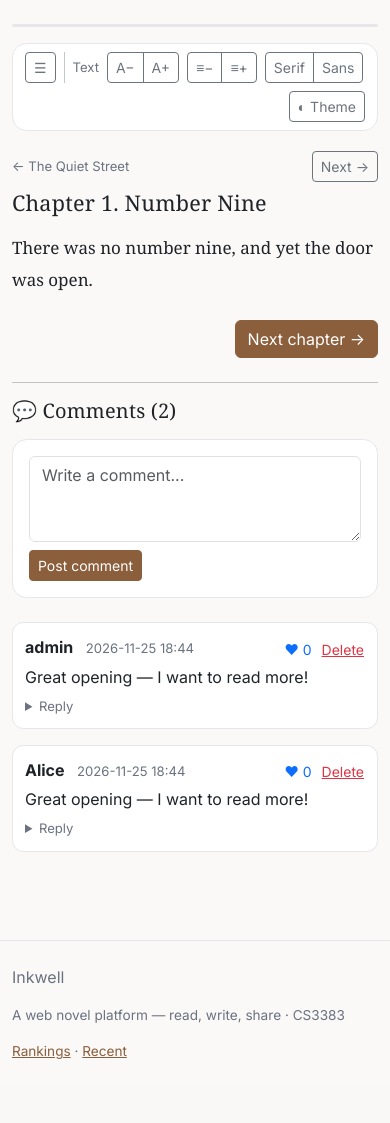
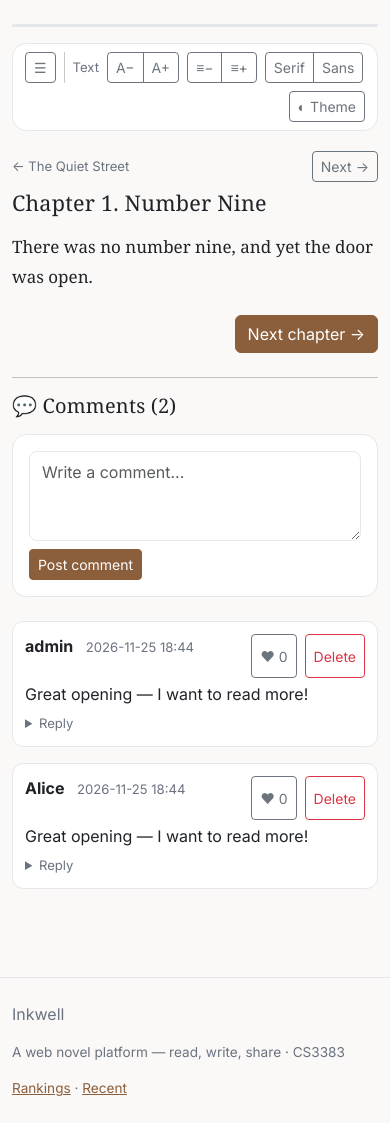
Before and after one commit to StrikeAtZeroHour/cs3383-web-novel-platform, a Django app: page /novels/3/chapters/1/ in a window 390 px wide. Shown: the part 57-1180 px from the top of the page. Before the commit the page ends 1116 px from the top, so only its background shows below. Run offline with Django 5.2, Linux system fonts and the light colour scheme; a user stored in the database is signed in; data comes from the database, SQL or seed files in the repository; data that the repository does not hold is empty.

Commit message:
UI audit fixes: dark-mode contrast (4.5:1), token status badges, reader line-height 1.75 + line-length 60-75 chars, 44px tap targets, single primary CTA for authors, 2-up home cards, focus rings, mobile card density, CSS form fallback

```diff
--- a/src/static/css/site.css
+++ b/src/static/css/site.css
@@ -15,16 +15,24 @@
   --shadow-sm: 0 1px 2px rgba(0,0,0,.05);
   --shadow-md: 0 6px 24px rgba(31,35,40,.08);
   --radius: 0.9rem;
+  --radius-sm: 0.5rem;
+  --border: 1px solid var(--line);
+  --focus: 0 0 0 3px rgba(139,94,60,.45);
+  /* spacing scale */
+  --space-1: 4px; --space-2: 8px; --space-3: 12px; --space-4: 16px; --space-5: 24px; --space-6: 32px;
+  /* type scale */
+  --text-xs: .75rem; --text-sm: .875rem; --text-base: 1rem; --text-lg: 1.25rem; --text-xl: 1.5rem; --text-2xl: 2rem;
   --serif: 'Noto Serif TC', Georgia, serif;
   --sans: 'Inter', system-ui, -apple-system, 'Segoe UI', 'Noto Sans TC', sans-serif;
   --reader-font: var(--serif);
   --reader-size: 1.0625rem;
-  --reader-line: 1.9;
+  --reader-line: 1.75;
+  --line-length: 38rem;
 }
 
 [data-theme="dark"] {
   --ink: #e6e6e6;
-  --muted: #9aa0a6;
+  --muted: #b6bcc4;
   --line: #2c3137;
   --accent: #c99a69;
   --accent-strong: #d9ab7d;
@@ -125,8 +133,12 @@ footer.app-footer { flex-shrink: 0; border-top: 1px solid var(--line); color: va
 .chapter-content {
   white-space: pre-wrap; font-family: var(--reader-font);
   line-height: var(--reader-line); font-size: var(--reader-size);
-  max-width: 42rem; margin-inline: auto;
+  max-width: var(--line-length); margin-inline: auto;
 }
+/* reader column wrapper removes the repeated inline widths */
+.reader-col { max-width: var(--line-length); margin-inline: auto; }
+.reader-col h1 { font-family: var(--reader-font); }
+.reader-toolbar { position: sticky; top: 4.25rem; }
 .reader-progress { height: 3px; background: var(--line); border-radius: 3px; overflow: hidden; }
 .reader-progress > span { display: block; height: 100%; width: 0; background: var(--accent); }
 
@@ -153,3 +165,40 @@ footer.app-footer { flex-shrink: 0; border-top: 1px solid var(--line); color: va
 
 .empty-state { text-align: center; color: var(--muted); padding: 3rem 1rem; }
 .empty-state .emoji { font-size: 2.5rem; display: block; margin-bottom: .5rem; }
+
+/* ---- status badges (C-02): token-based, readable in both themes ---- */
+.status-ongoing { background: var(--accent); color: #fff; }
+.status-completed { background: #2f6f4f; color: #fff; }
+
+/* ---- visible focus (accessibility): never remove outlines ---- */
+a:focus-visible, button:focus-visible, .btn:focus-visible,
+.form-control:focus-visible, .form-select:focus-visible,
+.chip:focus-visible, .icon-btn:focus-visible {
+  outline: none; box-shadow: var(--focus); border-radius: var(--radius-sm);
+}
+
+/* ---- touch targets (K-03): comment like/delete ---- */
+.tap { min-width: 44px; min-height: 44px; display: inline-flex; align-items: center; justify-content: center; }
+
+/* ---- small-screen card density (V-02) ---- */
+@media (max-width: 575.98px) {
+  .novel-card .card-title { font-size: .9rem; }
+  .status-badge { font-size: .65rem; padding: .15rem .45rem; }
+}
+
+/* ---- K-02 fallback: style raw Django widgets without touching forms.py ---- */
+.surface-card input:not([type="checkbox"]):not([type="radio"]):not([type="hidden"]),
+.surface-card select,
+.surface-card textarea {
+  width: 100%; padding: .5rem .75rem; border: 1px solid var(--line);
+  border-radius: .5rem; background: var(--surface); color: var(--ink);
+  font: inherit; margin-bottom: .25rem;
+}
+.surface-card input:focus, .surface-card select:focus, .surface-card textarea:focus {
+  border-color: var(--accent); box-shadow: var(--focus); outline: none;
+}
+
+/* ---- card affordance (F-02) ---- */
+.novel-card { cursor: pointer; }
+.novel-card .card-title { color: var(--ink); }
+.novel-card:hover .card-title { color: var(--accent); }
--- a/src/templates/novels/_novel_grid.html
+++ b/src/templates/novels/_novel_grid.html
@@ -1,6 +1,6 @@
 {% load i18n %}
 {% if novels %}
-  <div class="row row-cols-2 row-cols-md-3 row-cols-lg-4 g-3 g-md-4">
+  <div class="row {{ cols|default:'row-cols-2 row-cols-md-3 row-cols-lg-4' }} g-3 g-md-4">
     {% for novel in novels %}
       <div class="col">
         <div class="novel-card d-flex flex-column">
@@ -10,7 +10,7 @@
             {% else %}
               <div class="novel-cover-placeholder">{{ novel.title }}</div>
             {% endif %}
-            <span class="status-badge position-absolute top-0 start-0 m-2 {% if novel.status == 'completed' %}text-bg-success{% else %}text-bg-dark{% endif %}">
+            <span class="status-badge status-{{ novel.status }} position-absolute top-0 start-0 m-2">
               {% if novel.status == "completed" %}{% trans "Completed" %}{% else %}{% trans "Ongoing" %}{% endif %}
             </span>
           </a>
--- a/src/templates/novels/chapter_read.html
+++ b/src/templates/novels/chapter_read.html
@@ -4,7 +4,7 @@
 {% block title %}{{ chapter.title }} · {{ novel.title }}{% endblock %}
 
 {% block content %}
-<div class="reader-progress mb-3" style="max-width:42rem;margin-inline:auto;"><span id="reading-bar"></span></div>
+<div class="reader-progress reader-col mb-3"><span id="reading-bar"></span></div>
 
 <div class="reader-toolbar">
   <a class="btn btn-sm btn-outline-secondary" href="{% url 'novels:chapter_toc' novel.pk %}" title="{% trans 'Contents' %}">☰</a>
@@ -25,7 +25,7 @@
   <button class="btn btn-sm btn-outline-secondary ms-auto" type="button" data-reader="theme">◐ {% trans "Theme" %}</button>
 </div>
 
-<div class="d-flex justify-content-between align-items-center mb-2" style="max-width:42rem;margin-inline:auto;">
+<div class="reader-col d-flex justify-content-between align-items-center mb-2">
   <a class="meta-sm text-decoration-none" href="{{ novel.get_absolute_url }}">← {{ novel.title }}</a>
   <div class="d-flex gap-2">
     {% if prev_chapter %}<a class="btn btn-sm btn-outline-secondary" href="{{ prev_chapter.get_absolute_url }}">← {% trans "Prev" %}</a>{% endif %}
@@ -33,19 +33,19 @@
   </div>
 </div>
 
-<article class="mb-4" style="max-width:42rem;margin-inline:auto;">
+<article class="reader-col mb-4">
   <h1 class="h4 mb-3">{% trans "Chapter" %} {{ chapter.order }}. {{ chapter.title }}</h1>
   <div class="chapter-content" id="chapter-body">{{ chapter.content }}</div>
 </article>
 
-<div class="d-flex justify-content-between align-items-center mb-4" style="max-width:42rem;margin-inline:auto;">
+<div class="reader-col d-flex justify-content-between align-items-center mb-4">
   {% if prev_chapter %}<a class="btn btn-outline-secondary" href="{{ prev_chapter.get_absolute_url }}">← {% trans "Previous chapter" %}</a>{% else %}<span></span>{% endif %}
   {% if next_chapter %}<a class="btn btn-accent" href="{{ next_chapter.get_absolute_url }}">{% trans "Next chapter" %} →</a>{% else %}<span></span>{% endif %}
 </div>
 
-<hr style="max-width:42rem;margin-inline:auto;">
+<hr class="reader-col">
 
-<section id="comments" style="max-width:42rem;margin-inline:auto;">
+<section id="comments" class="reader-col">
   <h2 class="h5 mb-3">💬 {% trans "Comments" %} ({{ page_obj.paginator.count }})</h2>
 
   {% if user.is_authenticated %}
@@ -73,14 +73,14 @@
         <div class="d-flex gap-2 align-items-center">
           {% if user.is_authenticated %}
             <form method="post" action="{% url 'interaction:comment_like' comment.pk %}">{% csrf_token %}
-              <button class="btn btn-sm btn-link p-0 text-decoration-none" type="submit">♥ {{ comment.likes.count }}</button>
+              <button class="btn btn-sm btn-outline-secondary tap" type="submit" aria-label="{% trans 'Like' %}">♥ {{ comment.likes.count }}</button>
             </form>
           {% else %}
             <span class="meta-sm">♥ {{ comment.likes.count }}</span>
           {% endif %}
           {% if user.is_authenticated and comment.user_id == user.pk or user.is_admin %}
             <form method="post" action="{% url 'interaction:comment_delete' comment.pk %}">{% csrf_token %}
-              <button class="btn btn-sm btn-link text-danger p-0" type="submit">{% trans "Delete" %}</button>
+              <button class="btn btn-sm btn-outline-danger tap" type="submit">{% trans "Delete" %}</button>
             </form>
           {% endif %}
         </div>
@@ -98,12 +98,12 @@
               <div class="d-flex gap-2 align-items-center">
                 {% if user.is_authenticated %}
                   <form method="post" action="{% url 'interaction:comment_like' reply.pk %}">{% csrf_token %}
-                    <button class="btn btn-sm btn-link p-0 text-decoration-none" type="submit">♥ {{ reply.likes.count }}</button>
+                    <button class="btn btn-sm btn-outline-secondary tap" type="submit" aria-label="{% trans 'Like' %}">♥ {{ reply.likes.count }}</button>
                   </form>
                 {% endif %}
                 {% if user.is_authenticated and reply.user_id == user.pk or user.is_admin %}
                   <form method="post" action="{% url 'interaction:comment_delete' reply.pk %}">{% csrf_token %}
-                    <button class="btn btn-sm btn-link text-danger p-0" type="submit">{% trans "Delete" %}</button>
+                    <button class="btn btn-sm btn-outline-danger tap" type="submit">{% trans "Delete" %}</button>
                   </form>
                 {% endif %}
               </div>
@@ -174,8 +174,8 @@
     document.querySelectorAll('[data-reader]').forEach(function (btn) {
       btn.addEventListener('click', function () {
         switch (btn.getAttribute('data-reader')) {
-          case 'size-up': bump('--reader-size', 0.0625, 0.85, 1.6); break;
-          case 'size-down': bump('--reader-size', -0.0625, 0.85, 1.6); break;
+          case 'size-up': bump('--reader-size', 0.0625, 1.0, 1.6); break;
+          case 'size-down': bump('--reader-size', -0.0625, 1.0, 1.6); break;
           case 'line-up': bump('--reader-line', 0.1, 1.3, 2.4); break;
           case 'line-down': bump('--reader-line', -0.1, 1.3, 2.4); break;
           case 'font-serif': root.style.setProperty('--reader-font', "'Noto Serif TC', Georgia, serif"); persist(); break;
--- a/src/templates/novels/home.html
+++ b/src/templates/novels/home.html
@@ -37,13 +37,13 @@
       <h2>{% trans "Recently updated" %}</h2>
       <a href="{% url 'novels:novel_list' %}" class="text-muted-sm">{% trans "See all" %}</a>
     </div>
-    {% include "novels/_novel_grid.html" with novels=recent empty_text=_("No novels yet. Be the first one!") %}
+    {% include "novels/_novel_grid.html" with novels=recent cols="row-cols-2 row-cols-md-2 row-cols-lg-2" empty_text=_("No novels yet. Be the first one!") %}
 
     <div class="section-head">
       <h2>{% trans "Most favorited" %}</h2>
       <a href="{% url 'novels:novel_list' %}?sort=popular" class="text-muted-sm">{% trans "See all" %}</a>
     </div>
-    {% include "novels/_novel_grid.html" with novels=popular empty_text=_("No favorites yet.") %}
+    {% include "novels/_novel_grid.html" with novels=popular cols="row-cols-2 row-cols-md-2 row-cols-lg-2" empty_text=_("No favorites yet.") %}
   </div>
 
   <aside class="col-lg-4">
--- a/src/templates/novels/my_novels.html
+++ b/src/templates/novels/my_novels.html
@@ -38,7 +38,7 @@
             <td class="text-muted-sm">{{ novel.updated_at|date:"Y-m-d H:i" }}</td>
             <td class="text-end">
               <div class="d-flex gap-1 justify-content-end">
-                <a class="btn btn-sm btn-outline-primary" href="{% url 'novels:chapter_create' novel.pk %}">{% trans "Add chapter" %}</a>
+                <a class="btn btn-sm btn-outline-secondary" href="{% url 'novels:chapter_create' novel.pk %}">{% trans "Add chapter" %}</a>
                 <a class="btn btn-sm btn-outline-secondary" href="{% url 'novels:novel_edit' novel.pk %}">{% trans "Edit" %}</a>
                 <form method="post" action="{% url 'novels:novel_publish' novel.pk %}">
                   {% csrf_token %}
--- a/src/templates/novels/novel_detail.html
+++ b/src/templates/novels/novel_detail.html
@@ -45,8 +45,8 @@
 
       {% if is_author_or_admin %}
         <hr>
+        <a class="btn btn-accent w-100 mb-2" href="{% url 'novels:chapter_create' novel.pk %}">＋ {% trans "Add chapter" %}</a>
         <div class="d-grid gap-2">
-          <a class="btn btn-sm btn-accent" href="{% url 'novels:chapter_create' novel.pk %}">{% trans "Add chapter" %}</a>
           <a class="btn btn-sm btn-outline-secondary" href="{% url 'novels:novel_edit' novel.pk %}">{% trans "Edit novel" %}</a>
           <a class="btn btn-sm btn-outline-secondary" href="{% url 'novels:outline_list' novel.pk %}">{% trans "Outline" %}</a>
           <button class="btn btn-sm btn-outline-secondary" type="button" data-bs-toggle="collapse" data-bs-target="#addVolume">{% trans "Add volume" %}</button>
@@ -54,7 +54,7 @@
             <form method="post" action="{% url 'novels:volume_create' novel.pk %}" class="d-flex gap-1 mt-1">
               {% csrf_token %}
               <input class="form-control form-control-sm" name="title" placeholder="{% trans 'Volume title' %}" required>
-              <button class="btn btn-sm btn-outline-primary" type="submit">{% trans "Add" %}</button>
+              <button class="btn btn-sm btn-outline-secondary" type="submit">{% trans "Add" %}</button>
             </form>
           </div>
           <form method="post" action="{% url 'novels:novel_publish' novel.pk %}">
```
